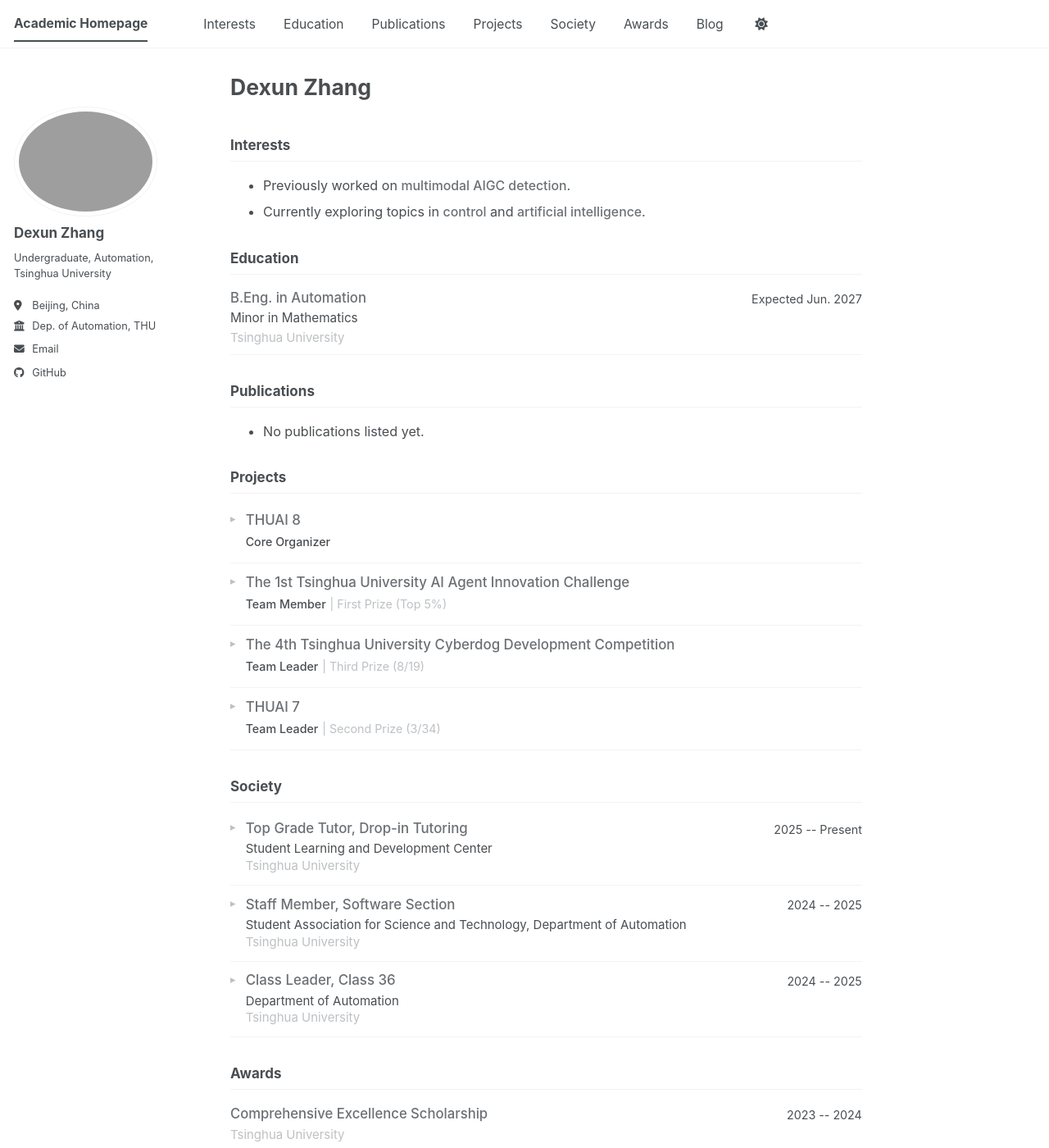
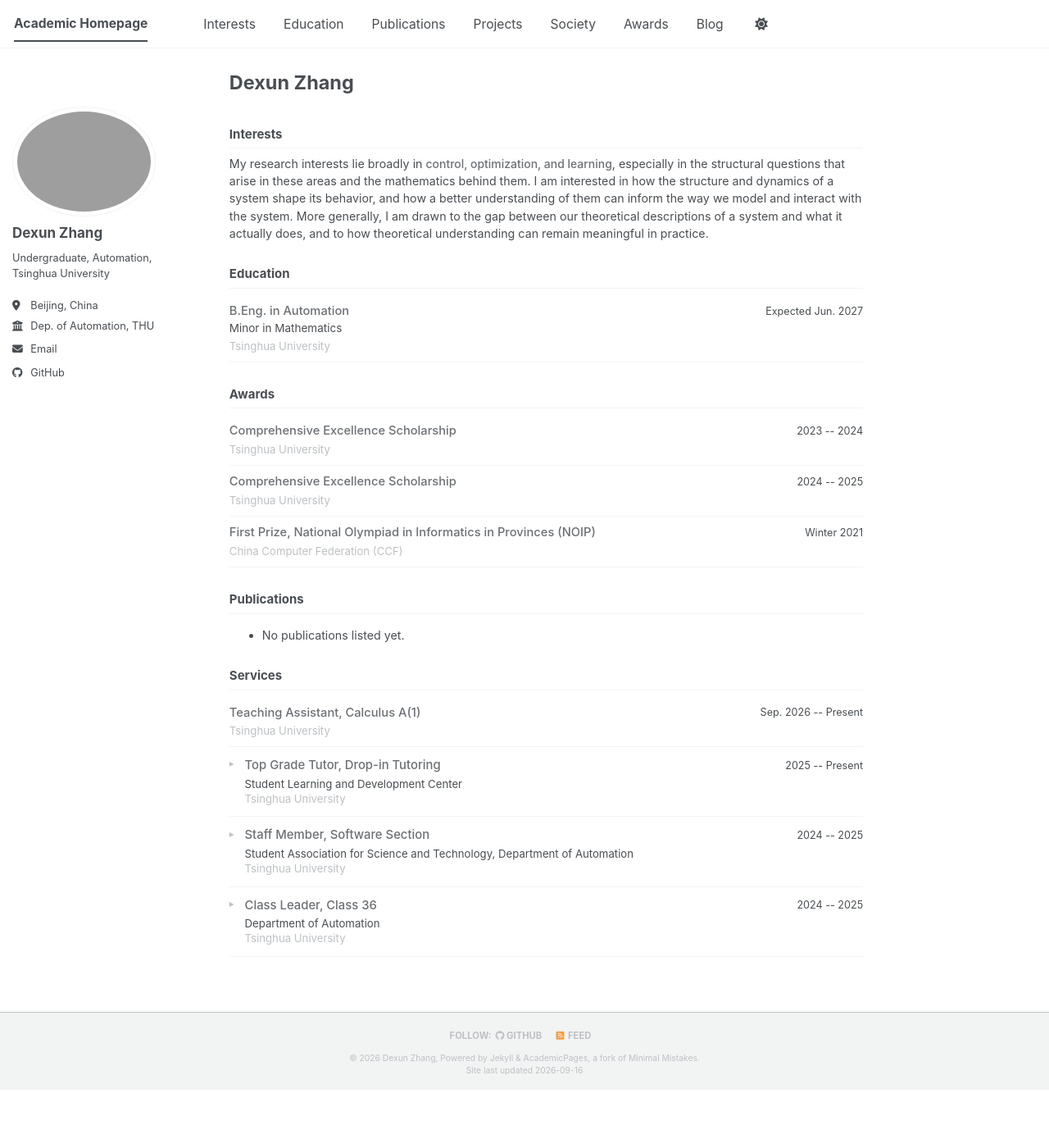
Before and after one commit to PsephurusGladius/academicpages, a Jekyll site: the page built from _pages/about.md, in a window 1280 px wide and 1400 px high. Shown: the whole window at 82% size. Built offline with Jekyll 4.4.1, drawn with Linux system fonts in a browser that asks for light colours; our own code applies the rules of GitHub Pages for plain Markdown files; a script bundle is joined from its source files by our own code; library files that are not in the unit come from our copies; some of the changed text lies outside the part shown.

Commit message:
Update homepage content and typography

```diff
--- a/_pages/about.md
+++ b/_pages/about.md
@@ -10,10 +10,7 @@
 ## Interests {#interests}
 
 <div class="research-interests">
-  <ul>
-    <li>Previously worked on <strong>multimodal AIGC detection</strong>.</li>
-    <li>Currently exploring topics in <strong>control</strong> and <strong>artificial intelligence</strong>.</li>
-  </ul>
+  <p>My research interests lie broadly in <strong>control, optimization, and learning</strong>, especially in the structural questions that arise in these areas and the mathematics behind them. I am interested in how the structure and dynamics of a system shape its behavior, and how a better understanding of them can inform the way we model and interact with the system. More generally, I am drawn to the gap between our theoretical descriptions of a system and what it actually does, and to how theoretical understanding can remain meaningful in practice.</p>
 </div>
 
 ## Education {#education}
@@ -27,77 +24,45 @@
   <div class="cv-entry__date">Expected Jun. 2027</div>
 </div>
 
+## Awards {#awards}
+
+<div class="cv-entry cv-entry--award">
+  <div class="cv-entry__main">
+    <div class="cv-entry__title">Comprehensive Excellence Scholarship</div>
+    <div class="cv-entry__org">Tsinghua University</div>
+  </div>
+  <div class="cv-entry__date">2023 -- 2024</div>
+</div>
+
+<div class="cv-entry cv-entry--award">
+  <div class="cv-entry__main">
+    <div class="cv-entry__title">Comprehensive Excellence Scholarship</div>
+    <div class="cv-entry__org">Tsinghua University</div>
+  </div>
+  <div class="cv-entry__date">2024 -- 2025</div>
+</div>
+
+<div class="cv-entry cv-entry--award">
+  <div class="cv-entry__main">
+    <div class="cv-entry__title">First Prize, National Olympiad in Informatics in Provinces (NOIP)</div>
+    <div class="cv-entry__org">China Computer Federation (CCF)</div>
+  </div>
+  <div class="cv-entry__date">Winter 2021</div>
+</div>
+
 ## Publications {#publications}
 
 - No publications listed yet.
 
-## Projects {#projects}
+## Services {#services}
 
-<details class="cv-expand">
-  <summary class="cv-expand__summary">
-    <span class="cv-expand__title">THUAI 8</span>
-    <span class="cv-expand__meta">
-      <span class="cv-expand__badge">Core Organizer</span>
-    </span>
-  </summary>
-  <div class="cv-expand__content">
-    <ul>
-      <li>Led operations including publicity, schedule management, participant liaison, and on-site hosting for a 16-team tournament.</li>
-      <li>Maintained and improved the Unity front-end (UI optimization and bug fixes). Removed redundant in-process resources to improve runtime performance.</li>
-    </ul>
+<div class="cv-entry">
+  <div class="cv-entry__main">
+    <div class="cv-entry__title">Teaching Assistant, Calculus A(1)</div>
+    <div class="cv-entry__org">Tsinghua University</div>
   </div>
-</details>
-
-<details class="cv-expand">
-  <summary class="cv-expand__summary">
-    <span class="cv-expand__title">The 1st Tsinghua University AI Agent Innovation Challenge</span>
-    <span class="cv-expand__meta">
-      <span class="cv-expand__badge">Team Member</span>
-      <span class="cv-expand__badge">First Prize (Top 5%)</span>
-    </span>
-  </summary>
-  <div class="cv-expand__content">
-    <ul>
-      <li>Co-built an LLM-based Undergraduate Physics Teaching Assistant for learning and Q&amp;A.</li>
-      <li>Owned interaction flow and usability improvements; wrote major user-facing documentation and product copy.</li>
-      <li>Enabled guided tutoring with hierarchical follow-up questions and structured answers.</li>
-    </ul>
-  </div>
-</details>
-
-<details class="cv-expand">
-  <summary class="cv-expand__summary">
-    <span class="cv-expand__title">The 4th Tsinghua University Cyberdog Development Competition</span>
-    <span class="cv-expand__meta">
-      <span class="cv-expand__badge">Team Leader</span>
-      <span class="cv-expand__badge">Third Prize (8/19)</span>
-    </span>
-  </summary>
-  <div class="cv-expand__content">
-    <ul>
-      <li>Implemented cooperative soccer offense/defense for two quadruped robots based on ROS 2.</li>
-      <li>Coordinated team development and integration testing.</li>
-    </ul>
-  </div>
-</details>
-
-<details class="cv-expand">
-  <summary class="cv-expand__summary">
-    <span class="cv-expand__title">THUAI 7</span>
-    <span class="cv-expand__meta">
-      <span class="cv-expand__badge">Team Leader</span>
-      <span class="cv-expand__badge">Second Prize (3/34)</span>
-    </span>
-  </summary>
-  <div class="cv-expand__content">
-    <ul>
-      <li>Wrote most of the C++ codebase for an agent in a competitive game environment.</li>
-      <li>Led collaboration, tuning, and evaluation.</li>
-    </ul>
-  </div>
-</details>
-
-## Society {#society}
+  <div class="cv-entry__date">Sep. 2026 -- Present</div>
+</div>
 
 <details class="cv-expand cv-expand--dated">
   <summary class="cv-expand__summary">
@@ -125,7 +90,8 @@
   </summary>
   <div class="cv-expand__content">
     <ul>
-      <li>Served as a core contributor to THUAI 8 planning, publicity, operations, and event organization.</li>
+      <li>Led THUAI 8 operations including publicity, schedule management, participant liaison, and on-site hosting for a 16-team tournament.</li>
+      <li>Maintained and improved the Unity front-end through UI optimization and bug fixes; removed redundant in-process resources to improve runtime performance.</li>
       <li>Actively participated in regular association work, including column review and technical sharing sessions.</li>
     </ul>
   </div>
@@ -147,29 +113,3 @@
     </ul>
   </div>
 </details>
-
-## Awards {#awards}
-
-<div class="cv-entry cv-entry--award">
-  <div class="cv-entry__main">
-    <div class="cv-entry__title">Comprehensive Excellence Scholarship</div>
-    <div class="cv-entry__org">Tsinghua University</div>
-  </div>
-  <div class="cv-entry__date">2023 -- 2024</div>
-</div>
-
-<div class="cv-entry cv-entry--award">
-  <div class="cv-entry__main">
-    <div class="cv-entry__title">Comprehensive Excellence Scholarship</div>
-    <div class="cv-entry__org">Tsinghua University</div>
-  </div>
-  <div class="cv-entry__date">2024 -- 2025</div>
-</div>
-
-<div class="cv-entry cv-entry--award">
-  <div class="cv-entry__main">
-    <div class="cv-entry__title">First Prize, National Olympiad in Informatics in Provinces (NOIP)</div>
-    <div class="cv-entry__org">China Computer Federation (CCF)</div>
-  </div>
-  <div class="cv-entry__date">Winter 2021</div>
-</div>
--- a/_sass/layout/_base.scss
+++ b/_sass/layout/_base.scss
@@ -15,6 +15,8 @@
   margin: 0;
   padding: $masthead-height 0 0;
   padding-bottom: 9em;
+  // Step all site content down by about one Chinese type-size grade.
+  font-size: calc(100% - 2px);
   font-family: $global-font-family;
   line-height: 1.5;
 
--- a/_sass/layout/_masthead.scss
+++ b/_sass/layout/_masthead.scss
@@ -5,6 +5,8 @@
 .masthead {
   position: fixed;
   background: var(--global-bg-color);
+  // The rest of the site is reduced in _base.scss; preserve the top bar size.
+  font-size: calc(100% + 2px);
   height: fit-content;
   top: 0;
   width: 100%;
--- a/_sass/layout/_sidebar.scss
+++ b/_sass/layout/_sidebar.scss
@@ -10,6 +10,8 @@
   -webkit-transform: translate3d(0, 0 , 0);
           transform: translate3d(0, 0 , 0);
 
+  // The rest of the site is reduced in _base.scss; preserve the sidebar size.
+  font-size: calc(100% + 2px);
   @include clearfix();
   margin-bottom: 1em;
   margin-top: 0;
```
